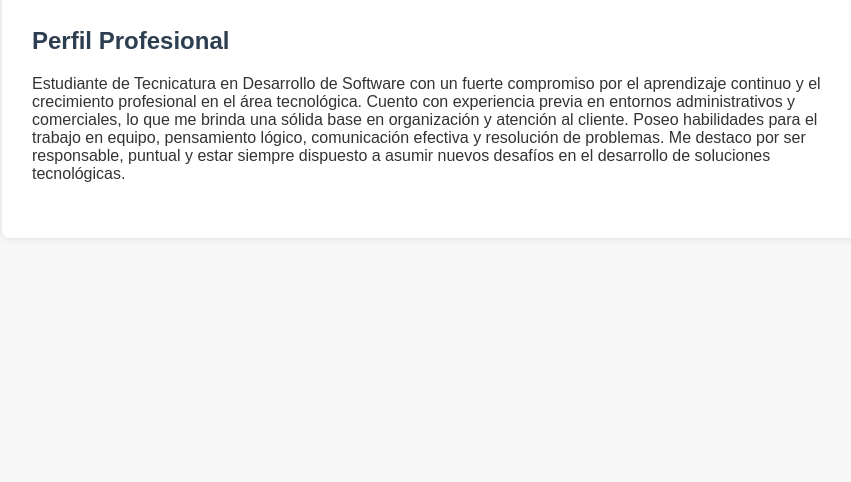
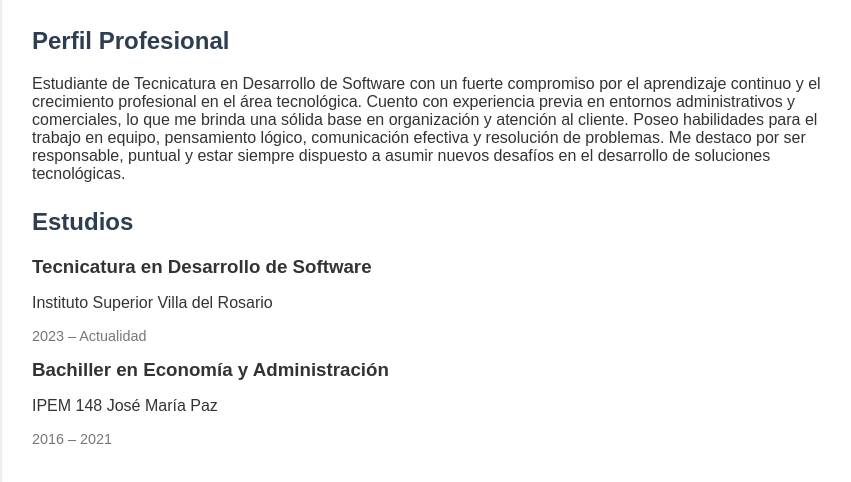
Before and after one commit to CrettinoCristian/TP-Curriculum-Cristian-Crettino, a plain HTML site: page index.html in a window 1280 px wide. Shown: the part 196-678 px from the top of the page, without its empty margins (208-1059 px from the left). Drawn offline with Linux system fonts and the light colour scheme.

Commit message:
Se añadió estudios

```diff
--- a/index.html
+++ b/index.html
@@ -64,3 +64,17 @@
         Me destaco por ser responsable, puntual y estar siempre dispuesto a asumir nuevos desafíos en el desarrollo de soluciones tecnológicas.
       </p>
     </section>
+
+    <section>
+        <h2>Estudios</h2>
+        <div class="education">
+          <h3>Tecnicatura en Desarrollo de Software</h3>
+          <p>Instituto Superior Villa del Rosario</p>
+          <p class="date">2023 – Actualidad</p>
+        </div>
+        <div class="education">
+          <h3>Bachiller en Economía y Administración</h3>
+          <p>IPEM 148 José María Paz</p>
+          <p class="date">2016 – 2021</p>
+        </div>
+      </section>
```
